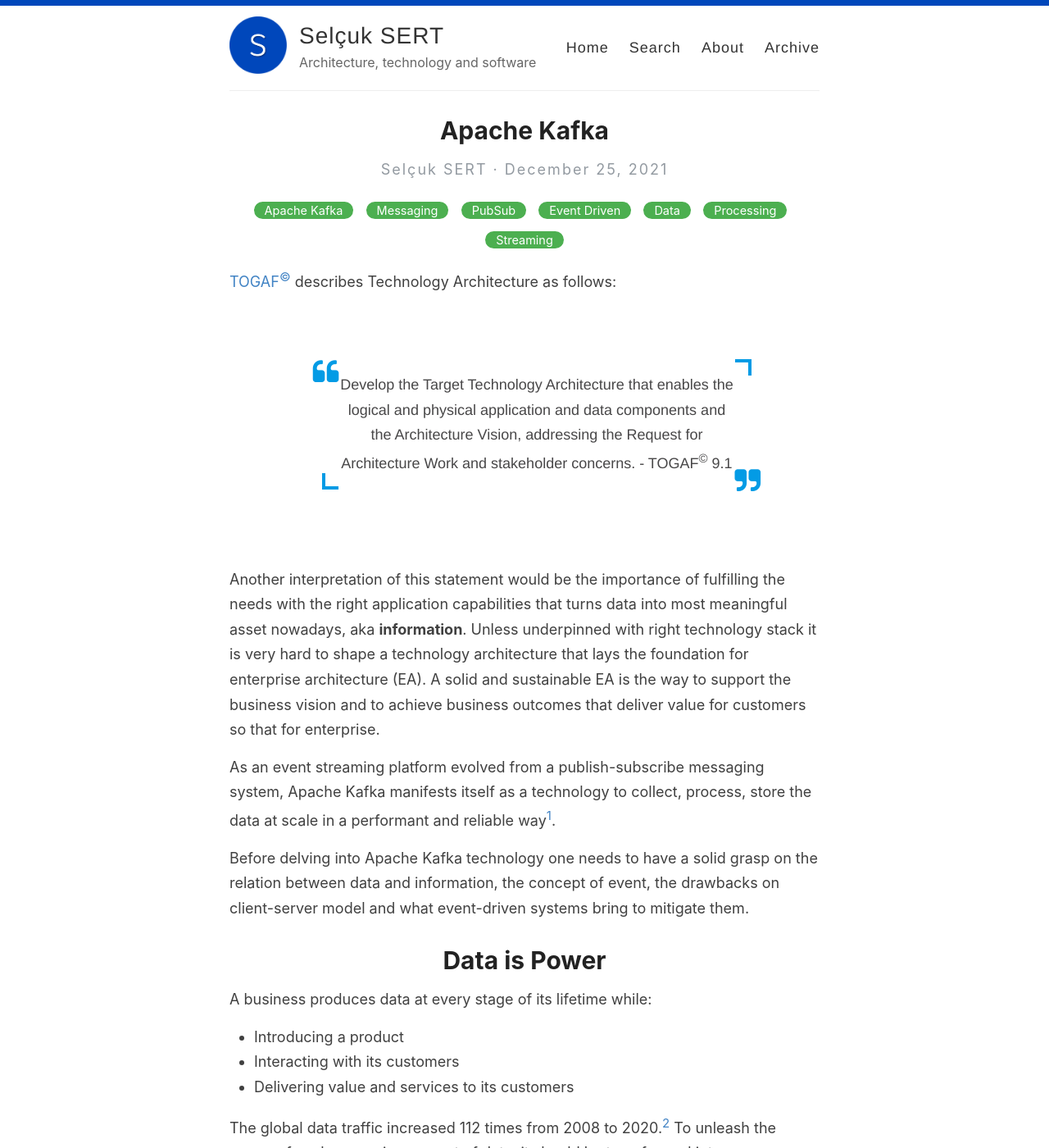
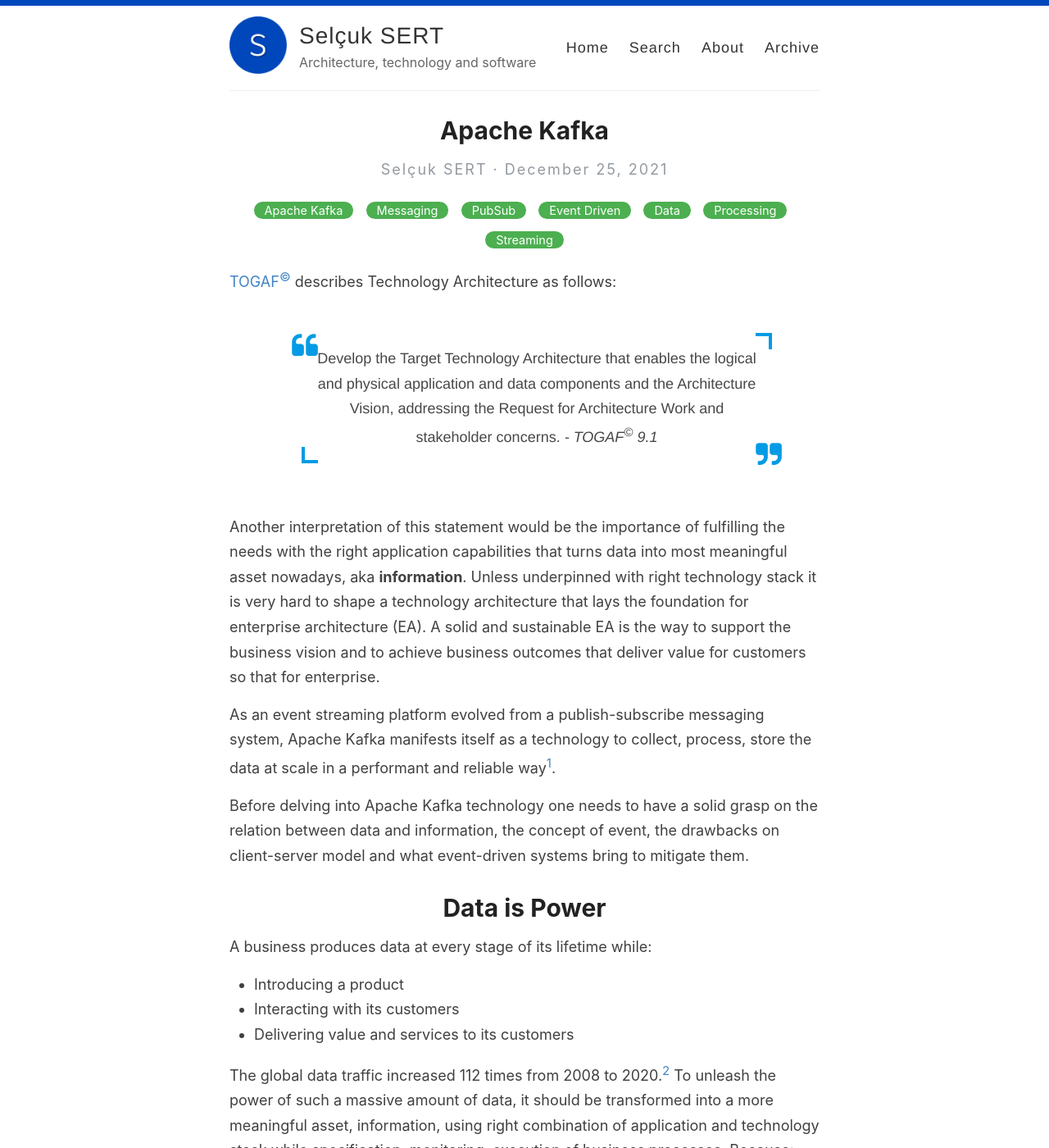
Before and after one commit to selcuksert/selcuksert.github.io, a Jekyll site: the page built from _posts/2021-12-25-apache-kafka.md, in a window 1280 px wide and 1400 px high. Shown: the whole window at 82% size. Built offline with Jekyll 4.4.1, drawn with Linux system fonts in a browser that asks for light colours; nearby versions of some CDN libraries.

Commit message:
Updated blockquote

```diff
--- a/_includes/pullquote.html
+++ b/_includes/pullquote.html
@@ -1,6 +1,6 @@
 <section class="component">
     <blockquote class="callout quote EN">
         {{ include.quote }}
-        <cite> - {{ include.cite }} </cite>
+        <cite> - {{ include.cite }}</cite>
     </blockquote>
 </section>
--- a/assets/style.scss
+++ b/assets/style.scss
@@ -162,7 +162,7 @@ table tr td :last-child {
   font-family: "Helvetica Neue","Helvetica",Helvetica,Arial,sans-serif;
   width: 750px;
   margin:0 auto;
-  padding: 3rem;
+  padding: 1rem;
 }
 
 .component blockquote.quote {
@@ -204,6 +204,10 @@ table tr td :last-child {
     left: 100%;
     top: auto;
     bottom: -20px;
+}
+
+cite {
+  font-style: italic;
 }
 //-----blockquote-----
 
```
